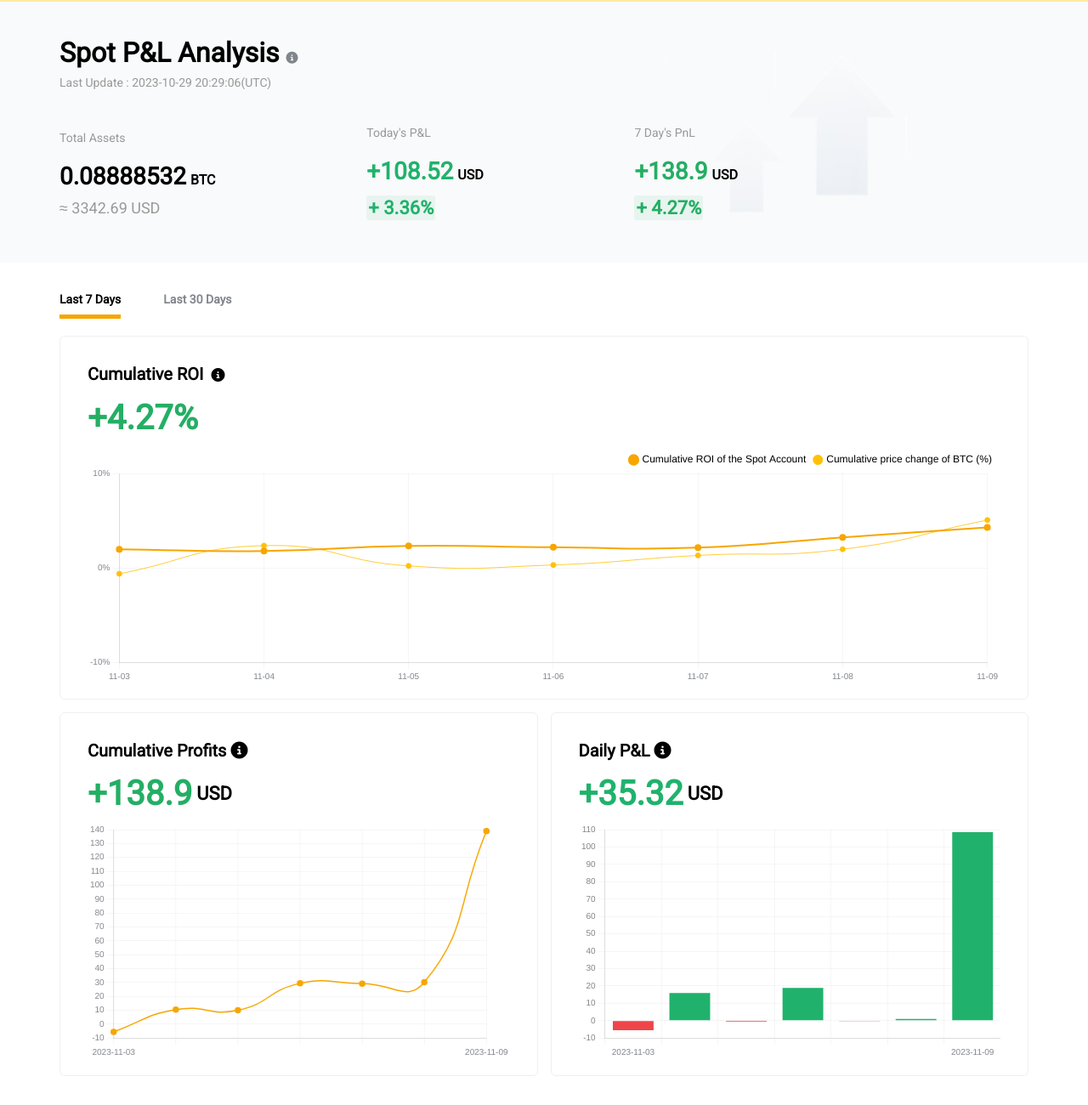
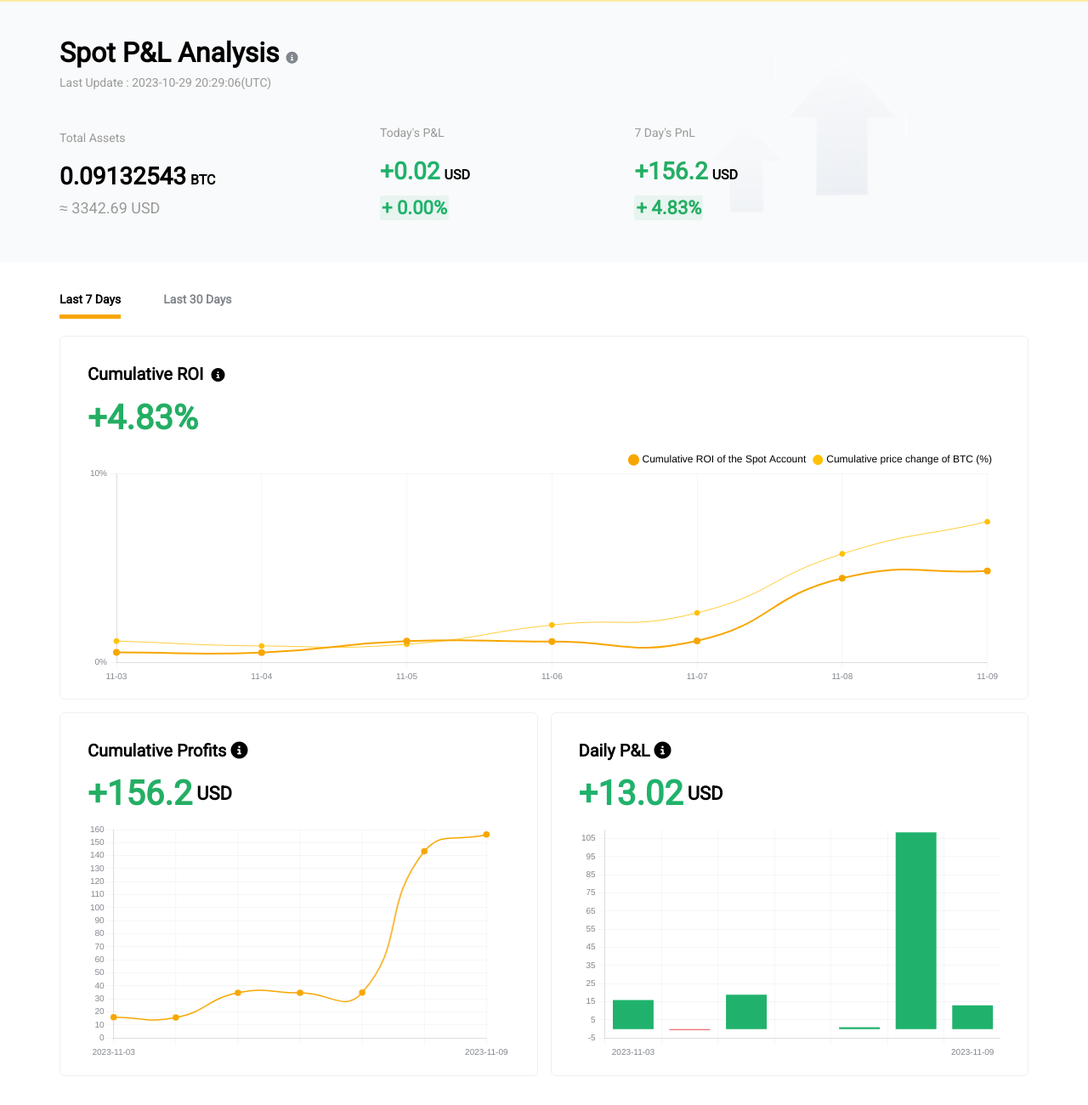
Before and after one commit to grenoff90/two, a plain HTML site: page bybit_spot-page-master/analysis_page/index.html in a window 1280 px wide. Shown: the part 104-1404 px from the top of the page at 85% size. Drawn offline with nearby package versions, Linux system fonts and the light colour scheme.

Commit message:
Add files via upload

```diff
--- a/bybit_spot-page-master/analysis_page/index.html
+++ b/bybit_spot-page-master/analysis_page/index.html
@@ -92,22 +92,22 @@
                         <div class="box">
                             <div class="info">
                                 <p class="head">Total Assets</p>
-                                <div class="balance"><span class="num">0.08888532</span><span>BTC</span></div>
+                                <div class="balance"><span class="num">0.09132543</span><span>BTC</span></div>
                                     <p class="btc">≈ <span>3342.69</span> USD</p>
                             </div>
                         </div>
                         <div class="box">
                             <div class="info">
                                     <p class="head">Today's P&L</p>
-                                    <div class="balance " style="color: #20b26c;"><span class="plus"style="color: #20b26c;">+</span><span class="num"style="color: #20b26c;">108.52</span><span>USD</span></div>
-                                    <p class="btc"style="color: #20b26c;">+ <span class="percentage"style="color: #20b26c;">3.36%</span></p>
+                                    <div class="balance " style="color: #20b26c;"><span class="plus"style="color: #20b26c;">+</span><span class="num"style="color: #20b26c;">0.02</span><span>USD</span></div>
+                                    <p class="btc"style="color: #20b26c;">+ <span class="percentage"style="color: #20b26c;">0.00%</span></p>
                             </div>
                         </div>
                         <div class="box">
                             <div class="info">
                                     <p class="head">7 Day's PnL</p>
-                                <div class="balance"><span class="plus">+</span><span class="num">138.9</span><span>USD</span></div>
-                                    <p class="btc">+ <span class="percentage">4.27%</span></p>
+                                <div class="balance"><span class="plus">+</span><span class="num">156.2</span><span>USD</span></div>
+                                    <p class="btc">+ <span class="percentage">4.83%</span></p>
                             </div>
                         </div>
                     </div>
@@ -125,7 +125,7 @@
                     <div class="roi-canvas">
                         <div class="details">
                             <h3>Cumulative ROI <i class="fa-solid fa-circle-info"></i></h3>
-                            <span class="three">+4.27%</span>
+                            <span class="three">+4.83%</span>
                         </div>
                         <canvas  id="ROI" style="height: 280px; width: 100%;"></canvas>
                     </div>
@@ -133,14 +133,14 @@
                         <div class="profits">
                             <div class="details">
                                 <h3>Cumulative Profits <i class="fa-solid fa-circle-info"></i></h3>
-                                <span>+138.9<span class="usd">USD</span></span>
+                                <span>+156.2<span class="usd">USD</span></span>
                             </div>
                             <canvas id="profits" style="height: 280px; width: 100%;" ></canvas>
                         </div>
                         <div class="P&L">
                             <div class="details">
                                 <h3>Daily P&L <i class="fa-solid fa-circle-info"></i></h3>
-                                <span style="color: #20b26c;">+35.32<span class="usd">USD</span></span>
+                                <span style="color: #20b26c;">+13.02<span class="usd">USD</span></span>
                             </div>
                             <canvas id="PL" style="height: 280px; width: 100%;"></canvas>
                         </div>
--- a/bybit_spot-page-master/analysis_page/main.js
+++ b/bybit_spot-page-master/analysis_page/main.js
@@ -16,7 +16,7 @@ let roiChart = new Chart(ROI, {
       datasets: [
         {
         label: 'Cumulative ROI of the Spot Account',
-        data: [1.96, 1.78, 2.33, 2.18, 2.13, 3.23, 4.27],
+        data: [0.52, 0.51, 1.11, 1.09, 1.13 , 4.45,  4.83],
         borderWidth: 2,
         pointStyle:"circle",
         borderColor: "#f7a600",
@@ -26,7 +26,7 @@ let roiChart = new Chart(ROI, {
       },
       {
         label: 'Cumulative price change of BTC (%)',
-        data: [-0.63, 2.35, 0.2, 0.3, 1.31, 1.97, 5.06],
+        data: [1.12, 0.86, 0.95, 1.97, 2.61, 5.74, 7.44],
         borderWidth: 0.8,
         pointStyle:"circle",
         borderColor: "#ffc107",
@@ -98,7 +98,7 @@ let profitChart = new Chart(Profits, {
     labels: ['2023-11-03', '', '', '', '', '', '2023-11-09'],
     datasets: [{
       label: 'Cumulative Profits ',
-      data: [-5.5, 10.5, 10, 29.4, 29.2, 30.2, 138.92],
+      data: [ 16, 15.8, 34.7, 34.7, 34.9, 143.34, 156.2],
       borderWidth: 1.5,
       backgroundColor: "#f7a600",
       borderColor: "#f7a600",
@@ -147,8 +147,8 @@ let plChart = new Chart(PL, {
     labels: ['2023-11-03', '', '', '', '', '', '2023-11-09'],
     datasets: [{
       label: 'P&L ',
-      data: [-5.5, 16, -0.5, 18.9, -0.02, 1, 108.52],
-      backgroundColor: ["#ef454a", "#20b26c", "#ef454a", "#20b26c", "#ef454a", "#20b26c", "#20b26c", "#20b26c", "#20b26c", "#ef454a", "#20b26c", "#20b26c", "#ef454a", "#20b26c","#20b26c", "#20b26c", "#20b26c", "#20b26c", "#ef454a", "#ef454a", "#20b26c","#20b26c", "#20b26c", "#20b26c", "#ef454a", "#20b26c", "#ef454a", "#20b26c","#20b26c", "#20b26c", "#20b26c", "#20b26c", "#20b26c", "#20b26c", "#20b26c"],
+      data: [ 16, -0.5, 18.9, -0.02, 1, 108.52, 13.02],
+      backgroundColor: ["#20b26c", "#ef454a", "#20b26c", "#20b26c", "#20b26c", "#20b26c", "#20b26c", "#20b26c", "#20b26c", "#ef454a", "#20b26c", "#20b26c", "#ef454a", "#20b26c","#20b26c", "#20b26c", "#20b26c", "#20b26c", "#ef454a", "#ef454a", "#20b26c","#20b26c", "#20b26c", "#20b26c", "#ef454a", "#20b26c", "#ef454a", "#20b26c","#20b26c", "#20b26c", "#20b26c", "#20b26c", "#20b26c", "#20b26c", "#20b26c"],
     }]
   },
   options: {
@@ -233,7 +233,7 @@ daysLi.forEach((li) => {
           '',
           '2023-11-07',
           ];
-          plChart.data.datasets[0].data =  [-5, 0, 0, 13.4, -4, 2, -3,
+          plChart.data.datasets[0].data =  [6, 0, 0, 13.4, -4, 2, -3,
             10,
             13.2, -6.3, 15.40, 18.73, -1.5, 21.62, 14.72, 18.6 , 45.6, 55.6, -5.8, -11.31, 3.1, 26.6, 28.2, 25.5, -11.5, 13.5, -5.6,
           ];
```
Also changed, not shown: bybit_spot-page-master/index.html (+8 -8 lines), bybit_spot-page-master/overview_page/index.html (+4 -4 lines).
